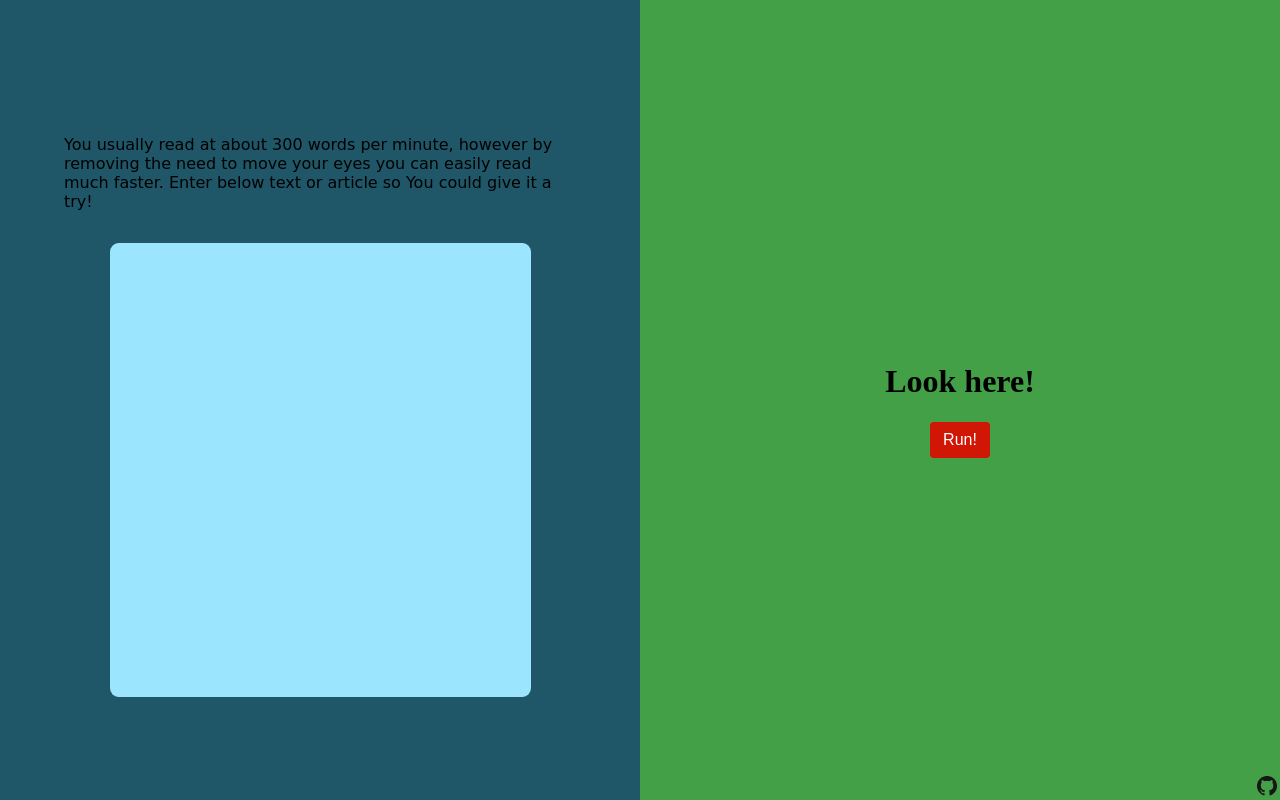
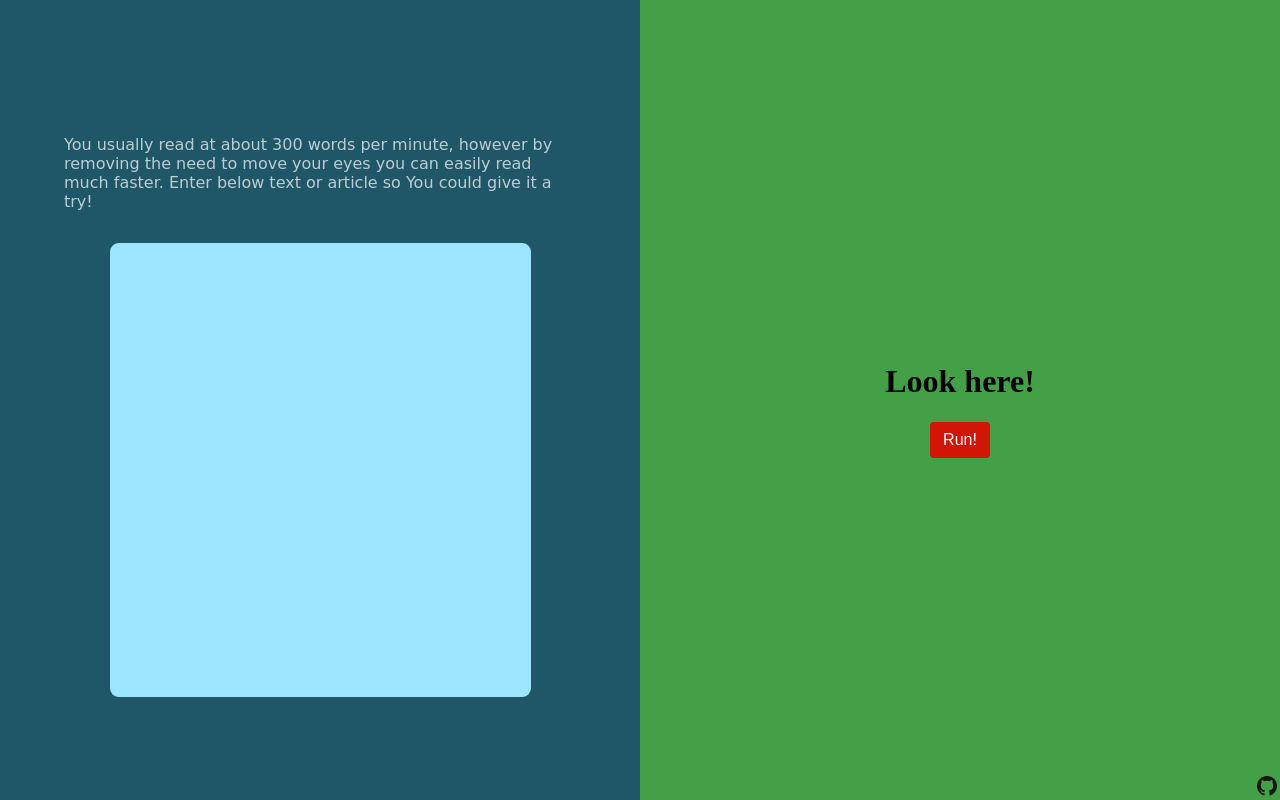
Before and after one commit to zakrza59/readfast, a PHP site: page / in a window 1280 px wide. Run offline with PHP 8.4, Linux system fonts and the light colour scheme.

Commit message:
new text colors

```diff
--- a/main.css
+++ b/main.css
@@ -37,8 +37,8 @@ body {
 
 p {
   margin: 2em 4em;
-  font-family: "Comic Sans MS", cursive, sans-serif
-
+  font-family: "Comic Sans MS", cursive, sans-serif;
+  color: #ffffffb3;
 }
 
 textarea {
@@ -46,6 +46,7 @@ textarea {
   background-color: #9be6fe;
   border: none;
   border-radius: 2%;
+  color: #e81857;
 }
 
 textarea:focus {
```
